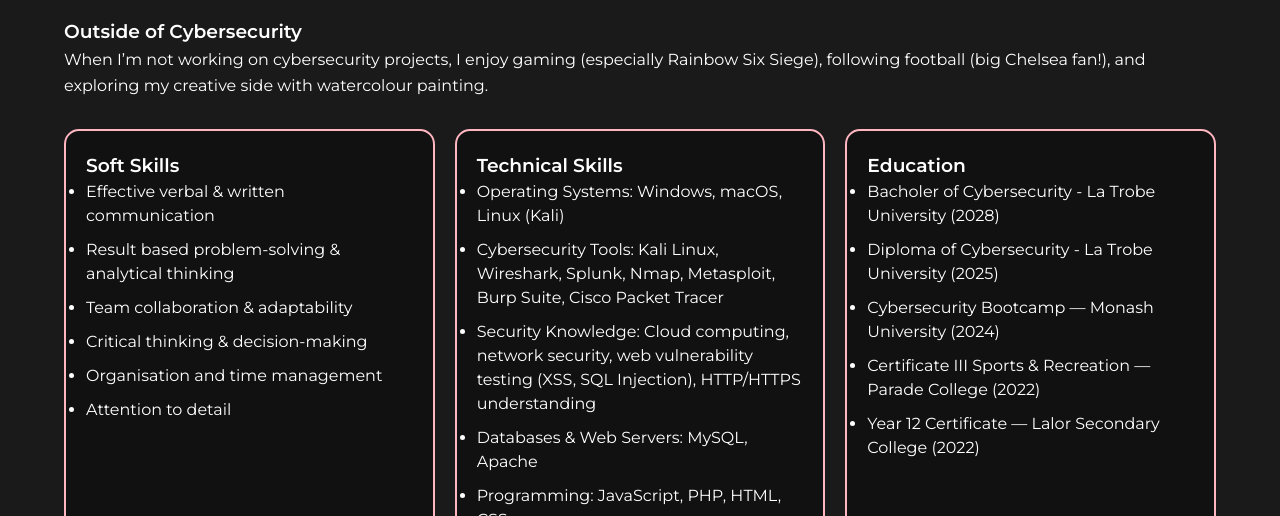
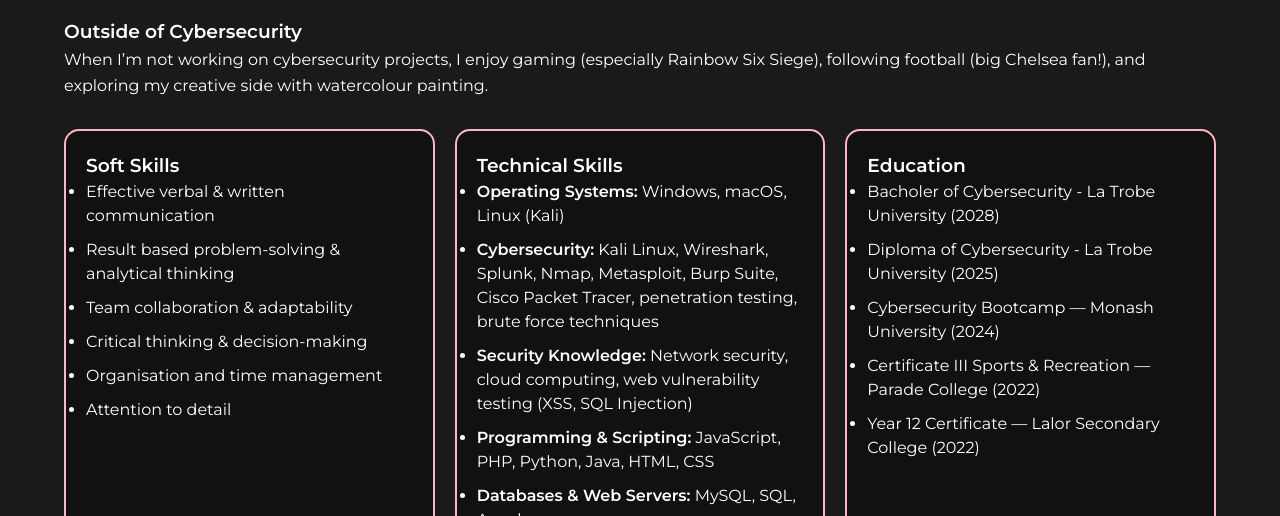
Before and after one commit to HadisPazhand/Portfolio-Website, a plain HTML site: page about.html in a window 1280 px wide. Shown: the part 284-800 px from the top of the page. Drawn offline with Linux system fonts and the light colour scheme.

Commit message:
Revise technical skills and enhance formatting
Updated technical skills section with additional details and improved formatting.

```diff
--- a/about.html
+++ b/about.html
@@ -59,19 +59,18 @@
    <div class="card">
   <h3>Technical Skills</h3>
   <ul>
-            <li>Operating Systems: Windows, macOS, Linux (Kali)</li>
+    <li><strong>Operating Systems:</strong> Windows, macOS, Linux (Kali)</li>
     <li>
-              Cybersecurity Tools: Kali Linux, Wireshark, Splunk, Nmap,
-              Metasploit, Burp Suite, Cisco Packet Tracer
+      <strong>Cybersecurity:</strong> Kali Linux, Wireshark, Splunk, Nmap, Metasploit,
+      Burp Suite, Cisco Packet Tracer, penetration testing, brute force techniques
     </li>
     <li>
-              Security Knowledge: Cloud computing, network security, web
-              vulnerability testing (XSS, SQL Injection), HTTP/HTTPS
-              understanding
+      <strong>Security Knowledge:</strong> Network security, cloud computing, web
+      vulnerability testing (XSS, SQL Injection)
     </li>
-            <li>Databases & Web Servers: MySQL, Apache</li>
-            <li>Programming: JavaScript, PHP, HTML, CSS</li>
-            <li>Data Analysis: R and RStudio</li>
+    <li><strong>Programming & Scripting:</strong> JavaScript, PHP, Python, Java, HTML, CSS</li>
+    <li><strong>Databases & Web Servers:</strong> MySQL, SQL, Apache</li>
+    <li><strong>Data Analysis:</strong> R, RStudio</li>
   </ul>
 </div>
         <div class="card">
```
Lines whose indentation alone changed are shown as unchanged.
